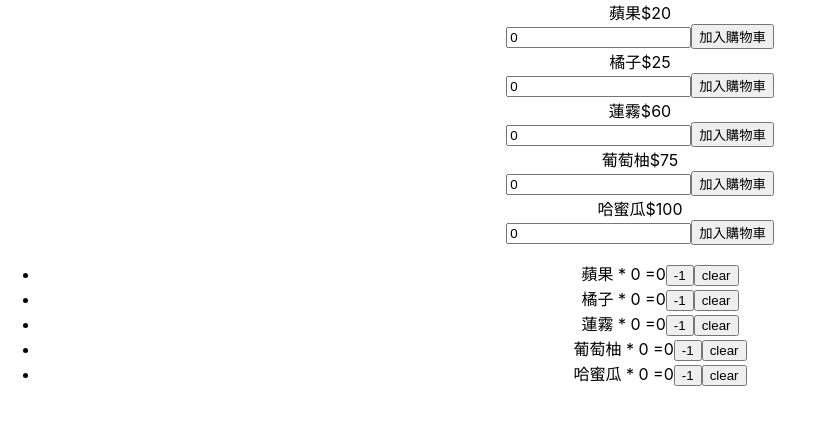
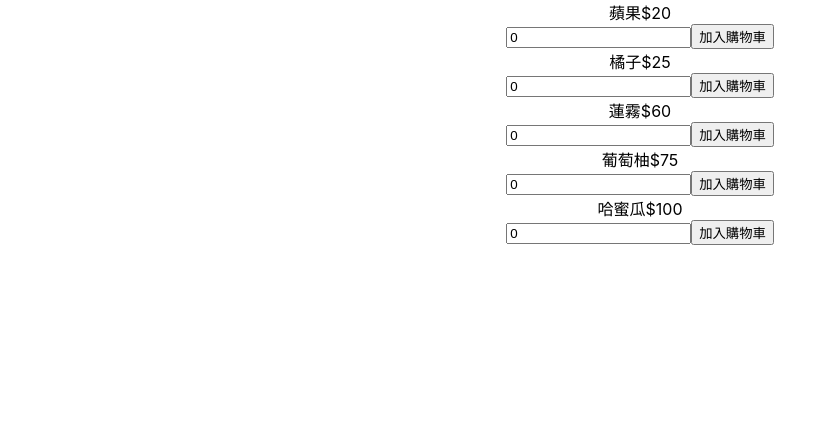
Before and after one commit to sasie59/react-homework, a React (Create React App) app: page /#/HW22Cart in a window 1280 px wide. Shown: the top 424 px of the page, without its empty margins (0-814 px from the left). Built offline with nearby package versions, Linux system fonts and the light colour scheme.

Commit message:
use hooks change write HW22Cart!!!!

```diff
--- a/src/HW22Cart.js
+++ b/src/HW22Cart.js
@@ -30,18 +30,26 @@ export default function HW22Cart() {
   const handleSubmit = (fruitName, value) => {
     const money = fruitObj[fruitName].price * value;
     // console.warn(money);
-    setCount(count[fruitName] + value);
+    count[fruitName] += value;
     setState({
       sum: state.sum + money,
       value: 0,
     });
   };
 
-  const handleLess = () => {
-
+  const handleLess = (fruitName) => {
+    count[fruitName] -= 1;
+    setState({
+      value: 0,
+      sum: state.sum - fruitObj[fruitName].price * 1
+    });
   };
-  const handleClear = () => {
-
+  const handleClear = (fruitName) => {
+    setState({
+      value: 0,
+      sum: state.sum - fruitObj[fruitName].price * count[fruitName]
+    });
+    count[fruitName] = 0;
   };
 
   return (
@@ -62,7 +70,9 @@ export default function HW22Cart() {
         {/* .filter((fruitName) => {
           return count[fruitName] > 0;
         }) */}
-        {Object.keys(fruitObj).map((fruitName) =>
+        {Object.keys(fruitObj).filter(fruitName =>{
+          return count[fruitName] > 0;
+        }).map((fruitName) =>
           <li key={fruitObj[fruitName].name}>
             {fruitObj[fruitName].name} * {count[fruitName]} =
             {fruitObj[fruitName].price * count[fruitName]}
```
